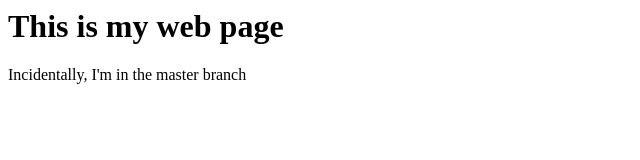
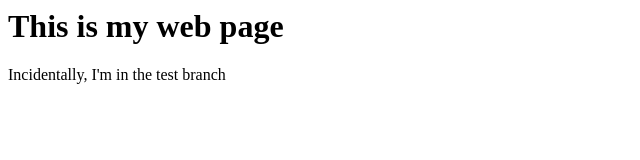
Before and after one commit to joshdavenport416/gcp1, a plain HTML site: page index.html in a window 1280 px wide. Shown: the full height of the page, 0-640 px from the left. Drawn offline with Linux system fonts and the light colour scheme.

Commit message:
Updates index file

```diff
--- a/index.html
+++ b/index.html
@@ -1,6 +1,6 @@
 <html>
   <body>
     <h1>This is my web page</h1>
-    <p>Incidentally, I'm in the master branch</p>
+    <p>Incidentally, I'm in the test branch</p>
   </body>
 </html>
```
